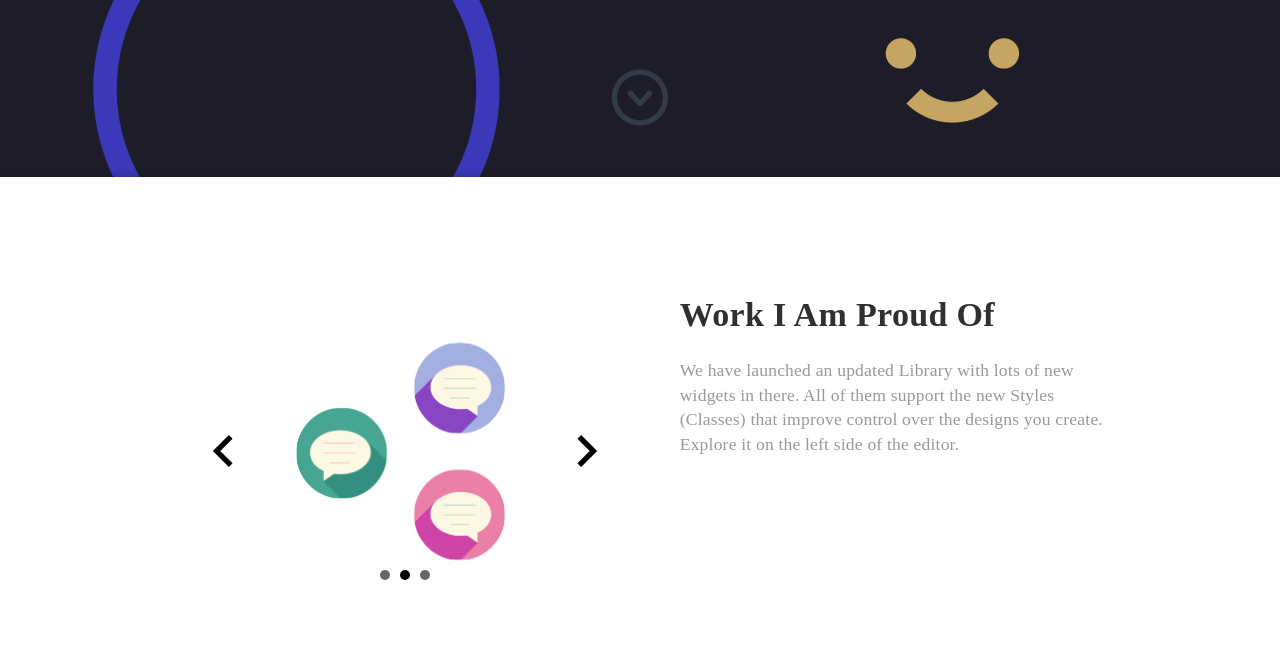
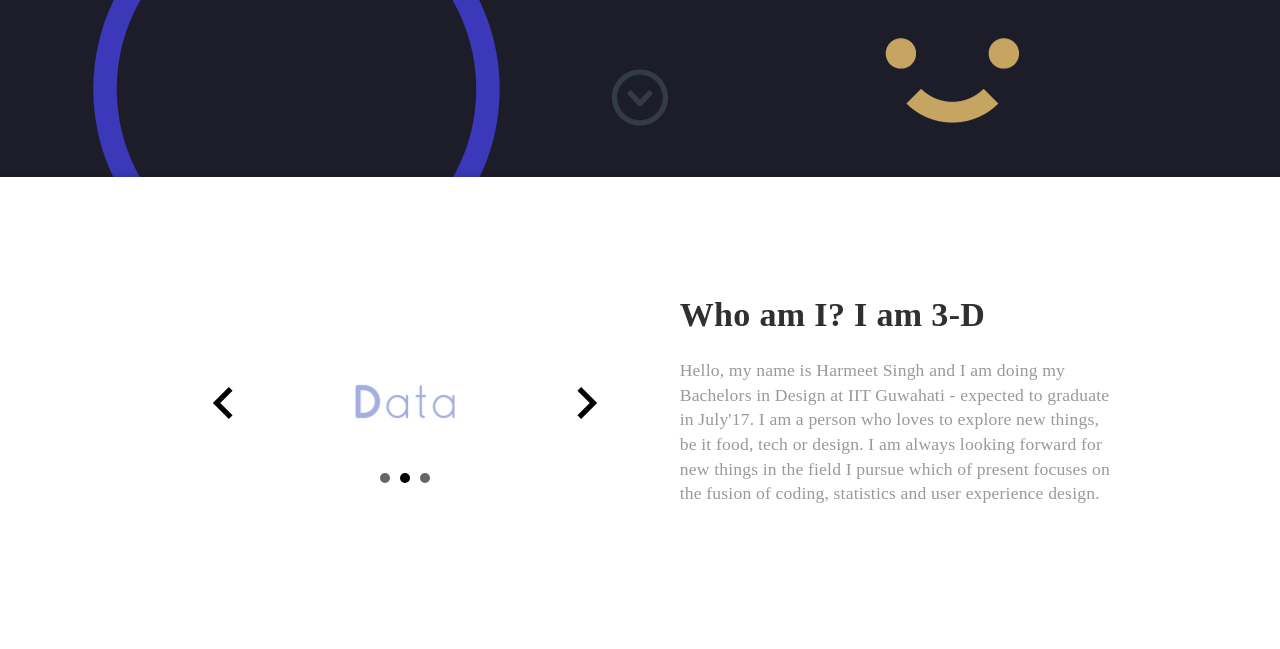
Before and after one commit to harmeet4855/Ex-portfolio, a plain HTML site: page index.html in a window 1280 px wide. Shown: the part 460-1109 px from the top of the page. Drawn offline with Linux system fonts and the light colour scheme; a script that the page names is missing.

Commit message:
about me section

```diff
--- a/css/style.css
+++ b/css/style.css
@@ -559,11 +559,11 @@ blockquote {
   float: none;
   display: block;
   width: 99.89%;
-  height: 297px;
+  height: 200px;
   vertical-align: top;
   margin-top: -1rem;
   position: relative;
-  min-height: 297px
+  /*min-height: 297px*/
 }
 .fr_slideshow .fr-slideshow-dots .swiper-pagination-switch {
   background-color: black
@@ -574,12 +574,12 @@ blockquote {
   top: 0;
   left: 0;
   width: 100%;
-  height: 100%;
+  height: 200px;
   margin-top: 0;
   margin-right: 0;
   margin-bottom: 0;
   margin-left: 0;
-  background-image: url(../images/thumbnail/myUtilities/chat.ioSlide.png);
+  background-image: url(../images/thumbnail/myUtilities/data.png);
   background-position: center center;
   background-size: cover;
   position: absolute
@@ -590,12 +590,12 @@ blockquote {
   top: 0;
   left: 0;
   width: 100%;
-  height: 100%;
+  height: 200px;
   margin-top: 0;
   margin-right: 0;
   margin-bottom: 0;
   margin-left: 0;
-  background-image: url(../images/thumbnail/myUtilities/socioTags.png);
+  background-image: url(../images/thumbnail/myUtilities/development.png);
   background-position: center center;
   background-size: cover;
   position: absolute
@@ -769,12 +769,12 @@ blockquote {
   top: 0;
   left: 0;
   width: 100%;
-  height: 100%;
+  height: 200px;
   margin-top: 0;
   margin-right: 0;
   margin-bottom: 0;
   margin-left: 0;
-  background-image: url(../images/thumbnail/myUtilities/sigcloud.png);
+  background-image: url(../images/thumbnail/myUtilities/design.png);
   background-position: center center;
   background-size: cover;
   position: absolute
--- a/index.html
+++ b/index.html
@@ -152,10 +152,11 @@
                 </div><!--
              --><div id="fr_548aeeecc845d6084e000152" class="fr-widget fr-container fr_c07_two">
                     <div id="fr_548aeeecc845d6084e00015d" class="fr-widget fr-text fr-wf fr_h2 fr_c07_headline">
-                        <div class="fr-text">Work I Am Proud Of</div>
+                        <div class="fr-text">Who am I? I am 3-D</div>
                     </div><!--
                  --><div id="fr_548aeeecc845d6084e00015b" class="fr-widget fr-text fr-wf fr_paragraph_left fr_c07_paragraph_text">
-                        <div class="fr-text">We have launched an updated Library with lots of new widgets in there. All of them support the new Styles (Classes) that improve control over the designs you create. Explore it on the left side of the editor.</div>
+                        <div class="fr-text">Hello, my name is Harmeet Singh and I am doing my Bachelors in Design at IIT Guwahati - expected to graduate in July'17.
+                            I am a person who loves to explore new things, be it food, tech or design. I am always looking forward for new things in the field I pursue which of present focuses on the fusion of coding, statistics and user experience design.</div>
                     </div>
                 </div>
             </div>
```
Also changed, not shown: images/thumbnail/myUtilities/data.png (added), images/thumbnail/myUtilities/design.png (added), images/thumbnail/myUtilities/development.png (added).
